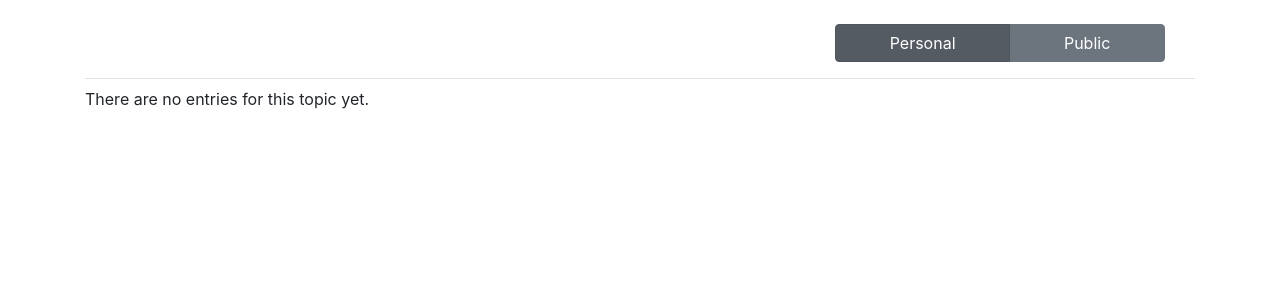
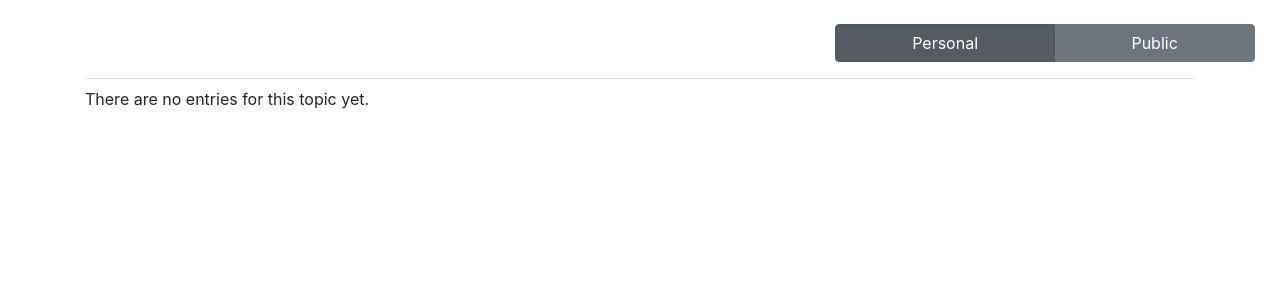
Before and after one commit to rednkul/ll_log_after_book, a Django app: template learning_log/apps/learning_logs/templates/learning_logs/topic.html in a window 1280 px wide. Shown: the part 58-358 px from the top of the page. Run offline with Django 3.2, Linux system fonts and the light colour scheme; the template is opened without the code that fills it, so the values that code supplies are empty; the visitor is signed in with stand-in values (Sample User, id 1); some libraries are stand-ins or nearby versions.

Commit message:
Add radio-button for switch public/personal view for topic (not function yet)

```diff
--- a/learning_log/apps/learning_logs/templates/learning_logs/topic.html
+++ b/learning_log/apps/learning_logs/templates/learning_logs/topic.html
@@ -6,7 +6,7 @@
       {{ topic }}
       {% if user == topic.owner or user.is_superuser %}
 
-        <div class="btn-group btn-group-toggle col-md-4 offset-md-8" data-toggle="buttons">
+        <div class="btn-group btn-group-toggle col-md-5 offset-md-8" data-toggle="buttons">
           <label class="btn btn-secondary active">
             <input type="radio" name="options" id="personal" autocomlete="off" checked>Personal</label>
           <label class="btn btn-secondary">
```
